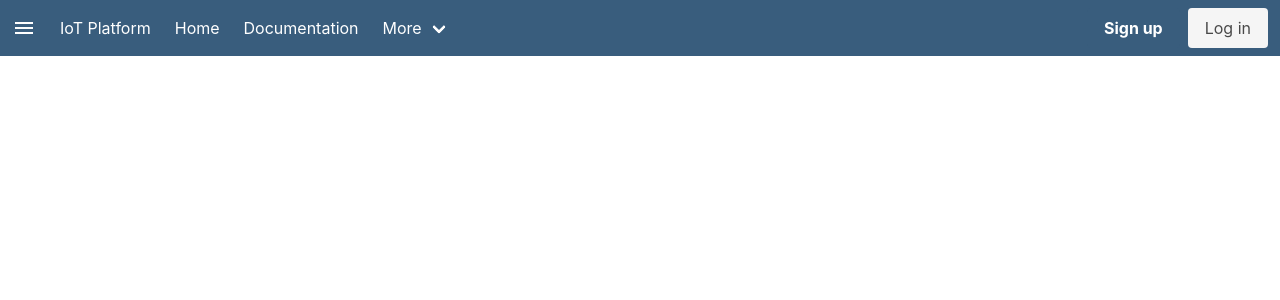
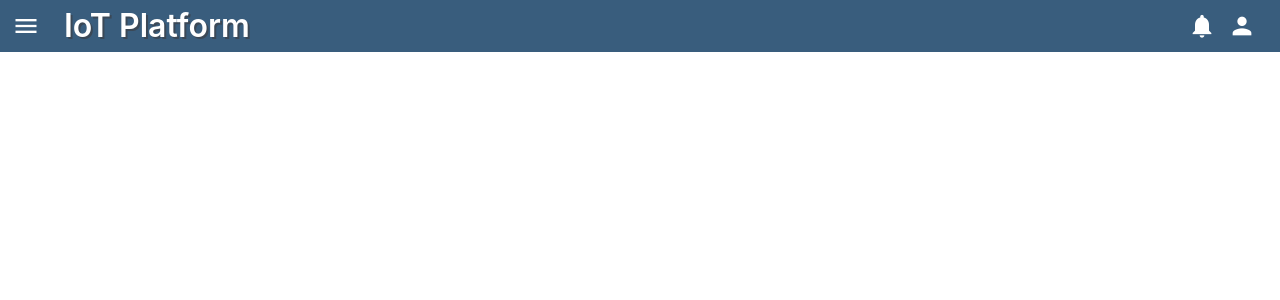
Before and after one commit to fede-palazz/sensor-hub, an Angular app in the folder frontend/: page / in a window 1280 px wide. Shown: the top 300 px of the page. Built offline with nearby package versions, Linux system fonts and the light colour scheme.

Commit message:
IOT-40 Added basic navbar

```diff
--- a/frontend/src/app/components/nav/navbar/navbar.component.html
+++ b/frontend/src/app/components/nav/navbar/navbar.component.html
@@ -1,7 +1,7 @@
 <nav class="navbar is-primary" role="navigation" aria-label="main navigation">
   <div class="navbar-brand">
-    <i class="navbar-item material-icons md-24">menu</i>
-    <span class="navbar-item">IoT Platform</span>
+    <span class="navbar-item"> <i class="material-icons">menu</i></span>
+    <span class="navbar-item"><h1 class="title">IoT Platform</h1></span>
 
     <a
       role="button"
@@ -16,33 +16,15 @@
     </a>
   </div>
 
-  <div id="navbarBasicExample" class="navbar-menu">
-    <div class="navbar-start">
+  <div class="navbar-menu">
+    <!-- <div class="navbar-start">
       <a class="navbar-item"> Home </a>
-
-      <a class="navbar-item"> Documentation </a>
-
-      <div class="navbar-item has-dropdown is-hoverable">
-        <a class="navbar-link"> More </a>
-
-        <div class="navbar-dropdown">
-          <a class="navbar-item"> About </a>
-          <a class="navbar-item"> Jobs </a>
-          <a class="navbar-item"> Contact </a>
-          <hr class="navbar-divider" />
-          <a class="navbar-item"> Report an issue </a>
-        </div>
-      </div>
-    </div>
+    </div> -->
 
     <div class="navbar-end">
       <div class="navbar-item">
-        <div class="buttons">
-          <a class="button is-primary">
-            <strong>Sign up</strong>
-          </a>
-          <a class="button is-light"> Log in </a>
-        </div>
+        <i class="material-icons md-light">notifications</i>
+        <i class="material-icons md-light">person</i>
       </div>
     </div>
   </div>
--- a/frontend/src/app/components/nav/navbar/navbar.component.scss
+++ b/frontend/src/app/components/nav/navbar/navbar.component.scss
@@ -1,6 +1,22 @@
+@import "../../../../styles/variables.scss";
+
 .navbar {
+  & .navbar-brand .title {
+    // border: 1px solid red;
+    color: white;
+    text-shadow: 2px 2px $primary-dark;
+  }
+
+  & .navbar-end > .navbar-item .material-icons {
+    margin-right: 0.75rem;
+  }
 }
 
-.navbar-brand {
+.material-icons {
+  font-size: 28px;
   // border: 1px solid red;
+
+  &:hover {
+    cursor: pointer;
+  }
 }
--- a/frontend/src/styles/styles.scss
+++ b/frontend/src/styles/styles.scss
@@ -33,21 +33,20 @@
 }
 
 /* Rules for using icons as black on a light background. */
-.material-icons.md-dark {
-  color: rgba(0, 0, 0, 0.54);
-}
-.material-icons.md-dark.md-inactive {
-  color: rgba(0, 0, 0, 0.26);
-}
+// .material-icons.md-dark {
+//   color: rgba(0, 0, 0, 0.54);
+// }
+// .material-icons.md-dark.md-inactive {
+//   color: rgba(0, 0, 0, 0.26);
+// }
 
 /* Rules for using icons as white on a dark background. */
 .material-icons.md-light {
-  color: rgba(255, 255, 255, 1);
+  color: $icon-active;
 }
 .material-icons.md-light:hover {
-  color: rgba(0, 0, 0, 0.54);
+  color: $icon-hover;
 }
-
 .material-icons.md-light.md-inactive {
-  color: rgba(255, 255, 255, 0.3);
+  color: $icon-inactive;
 }
--- a/frontend/src/styles/variables.scss
+++ b/frontend/src/styles/variables.scss
@@ -3,5 +3,10 @@
 // Colors customization
 $primary: #395d7d;
 $primary-dark: #3b4856;
-$giallo: yellow;
+
+// Icons
+$icon-active: #fff;
+$icon-inactive: #b5b5b5;
+$icon-hover: #dbdbdb;
+
 $navbar-breakpoint: $tablet;
```
